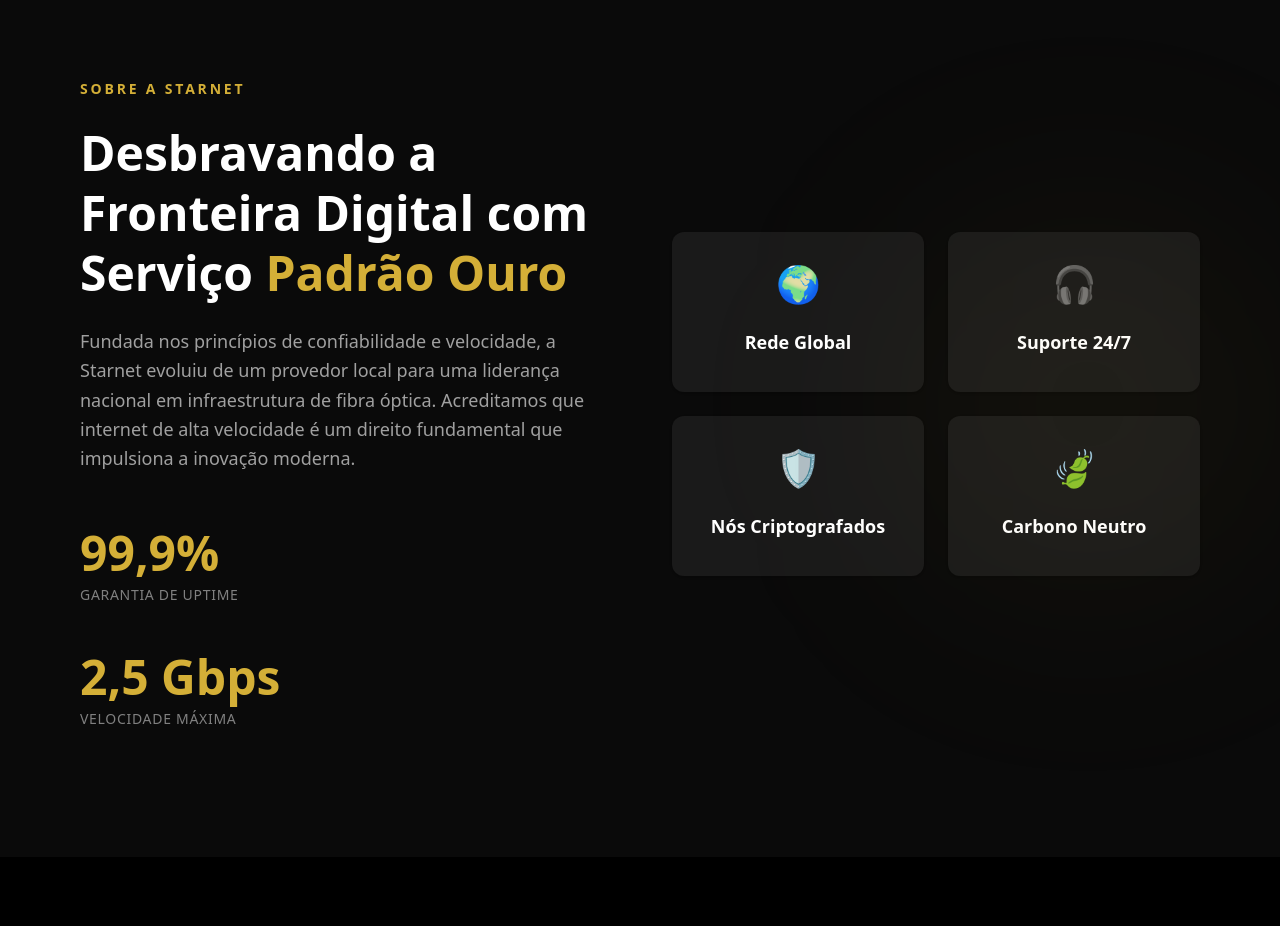
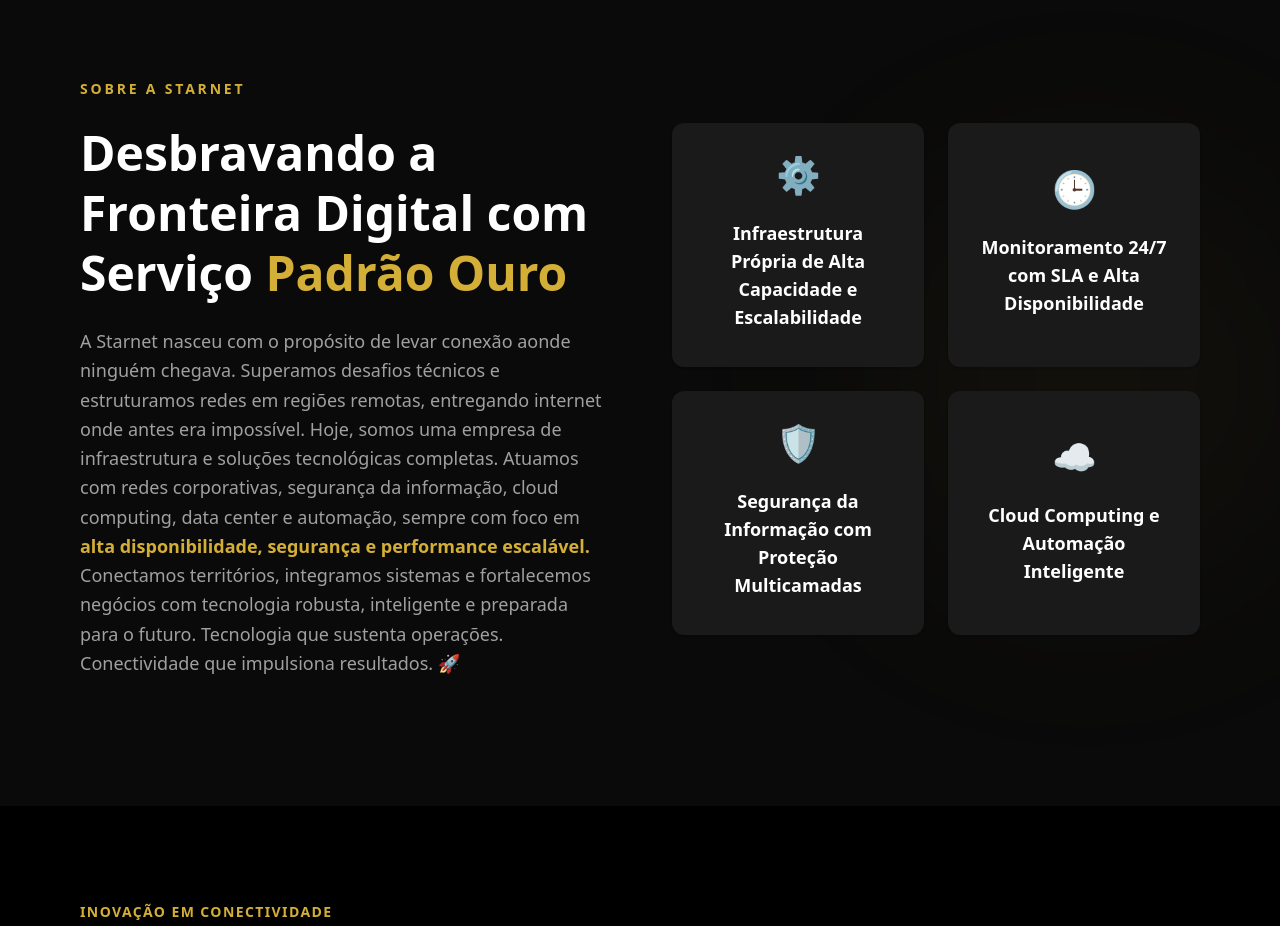
Before and after one commit to Raineriojr/starnet-landing-page, a React (Vite) app: page / in a window 1280 px wide. Shown: the part 900-1826 px from the top of the page. Built offline with nearby package versions, Linux system fonts and the light colour scheme.

Commit message:
refactor: about info, card information

```diff
--- a/src/components/sections/About.tsx
+++ b/src/components/sections/About.tsx
@@ -1,18 +1,37 @@
+import { useState, useRef, useEffect } from "react";
 import { Card } from "../ui";
 
 import { ABOUT_FEATURES } from "../../data";
 
 export function About() {
+  const [activeIndex, setActiveIndex] = useState<number | null>(null);
+  const containerRef = useRef<HTMLDivElement>(null);
+
+  useEffect(() => {
+    const handleClickOutside = (event: MouseEvent) => {
+      if (
+        containerRef.current &&
+        !containerRef.current.contains(event.target as Node)
+      ) {
+        setActiveIndex(null);
+      }
+    };
+    document.addEventListener("mousedown", handleClickOutside);
+    return () => document.removeEventListener("mousedown", handleClickOutside);
+  }, []);
+
+  const handleCardClick = (index: number) => {
+    setActiveIndex(activeIndex === index ? null : index);
+  };
+
   return (
     <section
       id="sobre"
       className="py-24 md:py-32 bg-bg-secondary px-6 md:px-20 relative overflow-hidden min-h-screen my-auto"
     >
-      {/* Background Glow Effect - Optional but enhances 'premium' feel */}
       <div className="absolute top-1/2 right-0 -translate-y-1/2 w-96 h-96 bg-gold/5 blur-[120px] rounded-full pointer-events-none" />
 
       <div className="grid lg:grid-cols-2 gap-16 items-center">
-        {/* Left Column: Metrics & Text */}
         <div className="space-y-10">
           <div className="space-y-6">
             <p className="text-gold text-sm font-bold tracking-[0.2em] uppercase">
@@ -23,50 +42,65 @@
               <span className="text-gold">Padrão Ouro</span>
             </h2>
             <p className="text-text-secondary text-lg leading-relaxed max-w-xl">
-              Fundada nos princípios de confiabilidade e velocidade, a Starnet
-              evoluiu de um provedor local para uma liderança nacional em
-              infraestrutura de fibra óptica. Acreditamos que internet de alta
-              velocidade é um direito fundamental que impulsiona a inovação
-              moderna.
-            </p>
-          </div>
-
-          <div className="flex md:flex-col flex-row gap-12 pt-4">
-            <div>
-              <div className="text-3xl md:text-5xl font-bold text-gold mb-2">
-                99,9%
-              </div>
-              <p className="text-text-muted text-xs md:text-sm tracking-wider uppercase font-medium">
-                Garantia de Uptime
-              </p>
-            </div>
-            <div>
-              <div className="text-3xl md:text-5xl font-bold text-gold mb-2">
-                2,5 Gbps
-              </div>
-              <p className="text-text-muted text-xs md:text-sm tracking-wider uppercase font-medium">
-                Velocidade Máxima
+              A Starnet nasceu com o propósito de levar conexão aonde ninguém
+              chegava. Superamos desafios técnicos e estruturamos redes em
+              regiões remotas, entregando internet onde antes era impossível.
+              Hoje, somos uma empresa de infraestrutura e soluções tecnológicas
+              completas. Atuamos com redes corporativas, segurança da
+              informação, cloud computing, data center e automação, sempre com
+              foco em{" "}
+              <span className="font-bold text-gold">
+                alta disponibilidade, segurança e performance escalável.{" "}
+              </span>
+              Conectamos territórios, integramos sistemas e fortalecemos
+              negócios com tecnologia robusta, inteligente e preparada para o
+              futuro. Tecnologia que sustenta operações. Conectividade que
+              impulsiona resultados. 🚀
             </p>
           </div>
         </div>
+
+        <div className="grid grid-cols-2 gap-6" ref={containerRef}>
+          {ABOUT_FEATURES.map((feature, index) => {
+            const isActive = activeIndex === index;
+            return (
+              <Card
+                key={index}
+                onClick={() => handleCardClick(index)}
+                className={`bg-card border-none transition-all duration-500 p-8 flex flex-col items-center text-center gap-4 group min-h-[220px] justify-center relative overflow-hidden cursor-pointer ${
+                  isActive ? "bg-white/10" : "hover:bg-white/5"
+                }`}
+              >
+                <div
+                  className={`text-3xl md:text-4xl mb-2 text-gold transition-all duration-500 group-hover:scale-110 group-hover:-translate-y-20 group-hover:opacity-0 ${
+                    isActive ? "-translate-y-20 opacity-0 scale-110" : ""
+                  }`}
+                >
+                  {feature.icon}
                 </div>
 
-        <div className="grid grid-cols-2 gap-6">
-          {ABOUT_FEATURES.map((feature, index) => (
-            <Card
-              key={index}
-              className="bg-card border-none hover:bg-white/5 transition-all duration-300 p-8 flex flex-col items-center text-center gap-4 group"
+                <div className="relative w-full">
+                  <h3
+                    className={`font-bold text-sm md:text-lg mb-1 transition-all duration-500 group-hover:opacity-0 group-hover:translate-y-4 ${
+                      isActive ? "opacity-0 translate-y-4" : ""
+                    }`}
                   >
-              <div className="text-3xl md:text-4xl mb-2 text-gold group-hover:scale-110 transition-transform duration-300">
-                {feature.icon}
-              </div>
-              <div>
-                <h3 className="font-bold text-sm md:text-lg mb-1">
                     {feature.title}
                   </h3>
+
+                  <div
+                    className={`absolute inset-0 mb-20 flex items-center justify-center transition-all duration-500 translate-y-4 group-hover:opacity-100 group-hover:translate-y-0 ${
+                      isActive ? "opacity-100 translate-y-0" : "opacity-0"
+                    }`}
+                  >
+                    <p className="font-semibold text-xs md:text-sm text-gray-300 leading-relaxed">
+                      {feature.description}
+                    </p>
+                  </div>
                 </div>
               </Card>
-          ))}
+            );
+          })}
         </div>
       </div>
     </section>
--- a/src/data/index.ts
+++ b/src/data/index.ts
@@ -136,24 +136,28 @@
 
 export const ABOUT_FEATURES = [
   {
-    icon: "🌍",
-    title: "Rede Global",
-    description: "Conexão mundial",
+    icon: "⚙️",
+    title: "Infraestrutura Própria de Alta Capacidade e Escalabilidade",
+    description:
+      "Backbone robusto com rede própria, alta redundância e capacidade preparada para crescimento contínuo e operações críticas.",
   },
   {
-    icon: "🎧",
-    title: "Suporte 24/7",
-    description: "Assistência especializada",
+    icon: "🕒",
+    title: "Monitoramento 24/7 com SLA e Alta Disponibilidade",
+    description:
+      "Supervisão contínua da rede e dos serviços, com indicadores de desempenho, resposta rápida e garantia de disponibilidade.",
   },
   {
     icon: "🛡️",
-    title: "Nós Criptografados",
-    description: "Segurança total",
+    title: "Segurança da Informação com Proteção Multicamadas",
+    description:
+      "Firewall avançado, criptografia, controle de acesso e políticas de segurança para garantir integridade, confidencialidade e disponibilidade dos dados.",
   },
   {
-    icon: "🍃",
-    title: "Carbono Neutro",
-    description: "Sustentabilidade",
+    icon: "☁️",
+    title: "Cloud Computing e Automação Inteligente",
+    description:
+      "Infraestrutura em nuvem escalável, virtualização de ambientes e soluções de automação residencial e corporativa integradas para máxima eficiência operacional.",
   },
 ];
 
```
Lines whose indentation alone changed are shown as unchanged.
